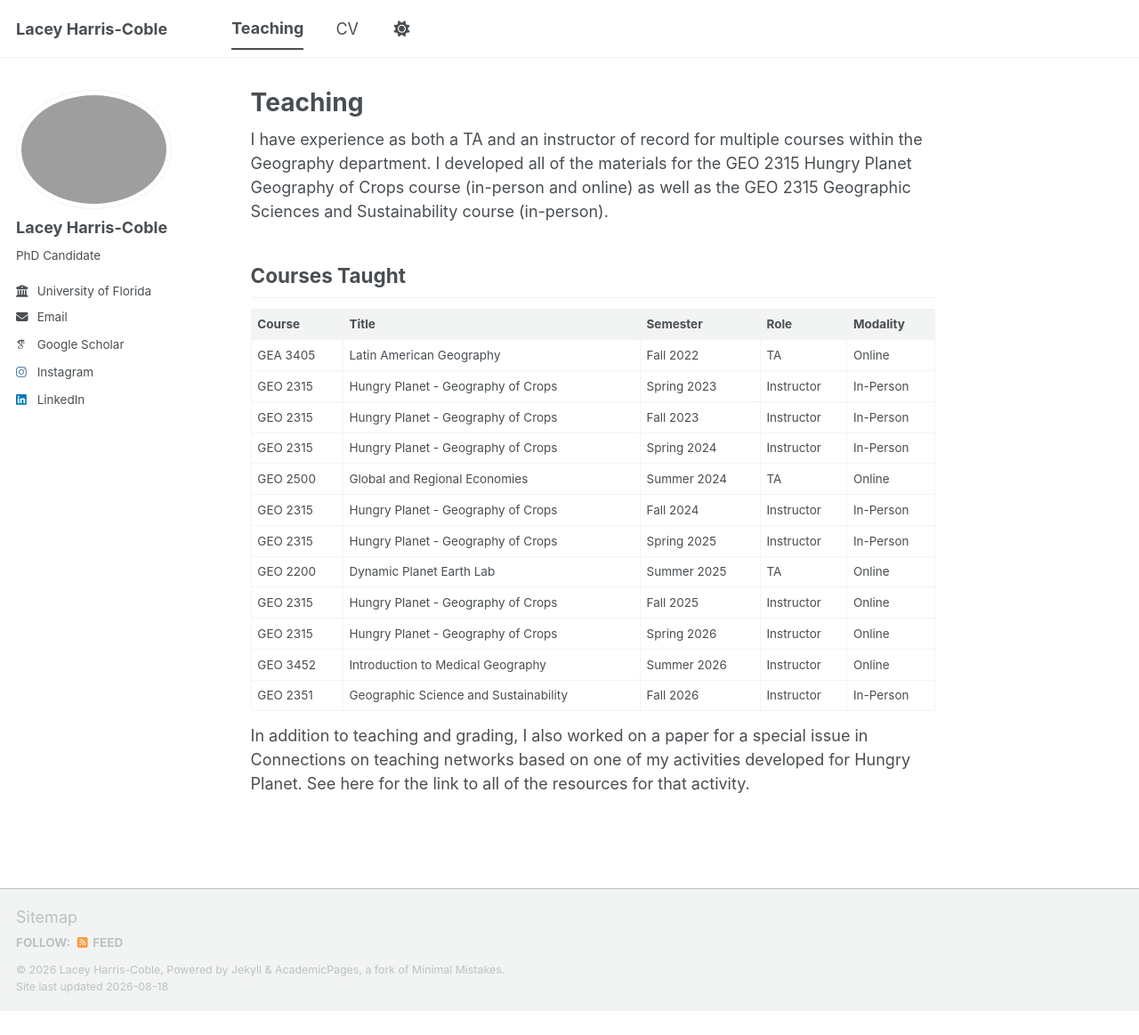
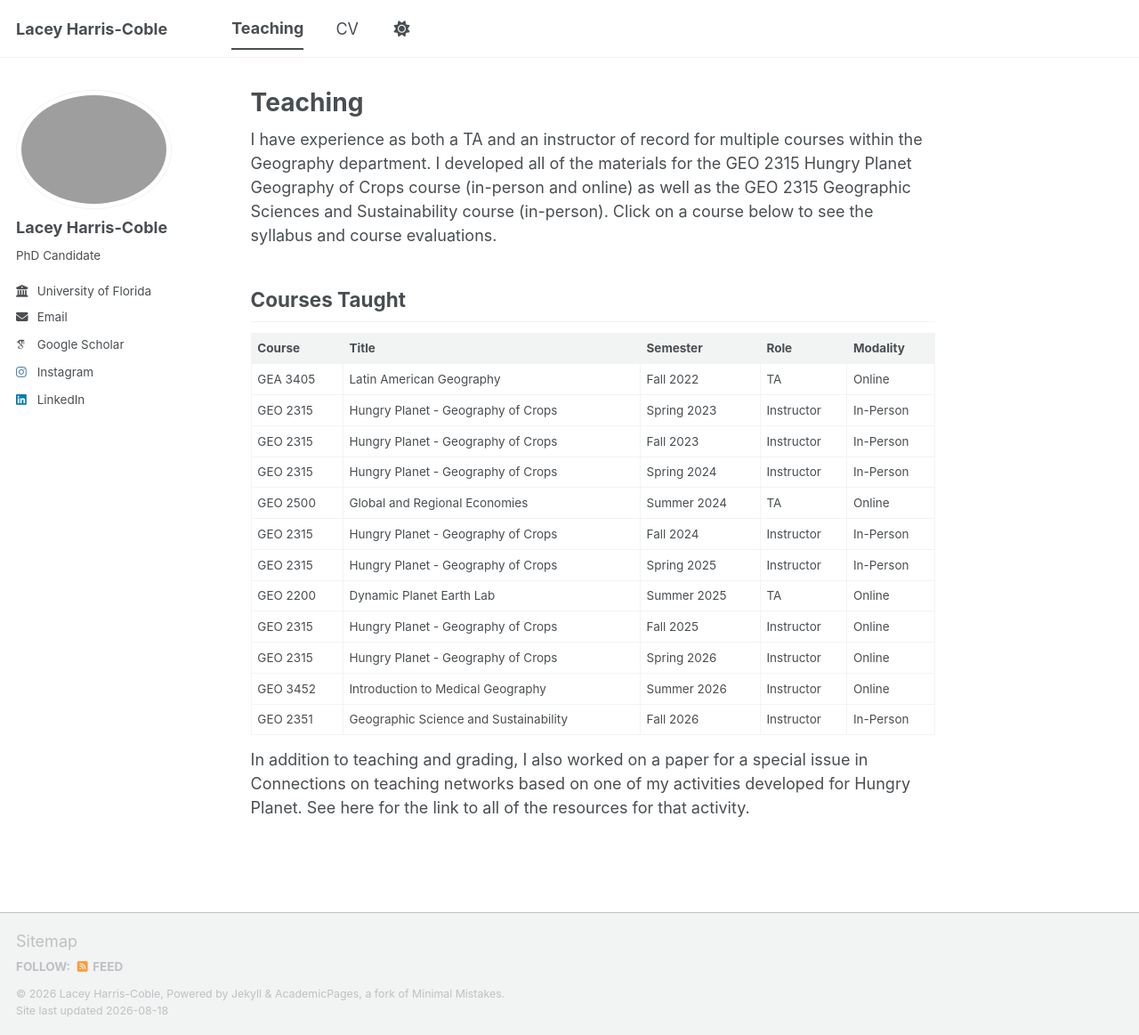
Before and after one commit to lharriscoble/lharriscoble.github.io, a Jekyll site: the page built from _pages/teaching.md, in a window 1280 px wide and 1163 px high. Shown: the whole window at 89% size. Built offline with Jekyll 4.4.1, drawn with Linux system fonts in a browser that asks for light colours; some web fonts are replaced; a script bundle is joined from its source files by our own code; library files that are not in the unit come from our copies.

Commit message:
Update teaching.md

```diff
--- a/_pages/teaching.md
+++ b/_pages/teaching.md
@@ -6,7 +6,7 @@ author_profile: true
 ---
 
 I have experience as both a TA and an instructor of record for multiple courses within the Geography department.
-I developed all of the materials for the GEO 2315 Hungry Planet Geography of Crops course (in-person and online) as well as the GEO 2315 Geographic Sciences and Sustainability course (in-person).
+I developed all of the materials for the GEO 2315 Hungry Planet Geography of Crops course (in-person and online) as well as the GEO 2315 Geographic Sciences and Sustainability course (in-person). Click on a course below to see the syllabus and course evaluations.
 
 
 ## Courses Taught
```
